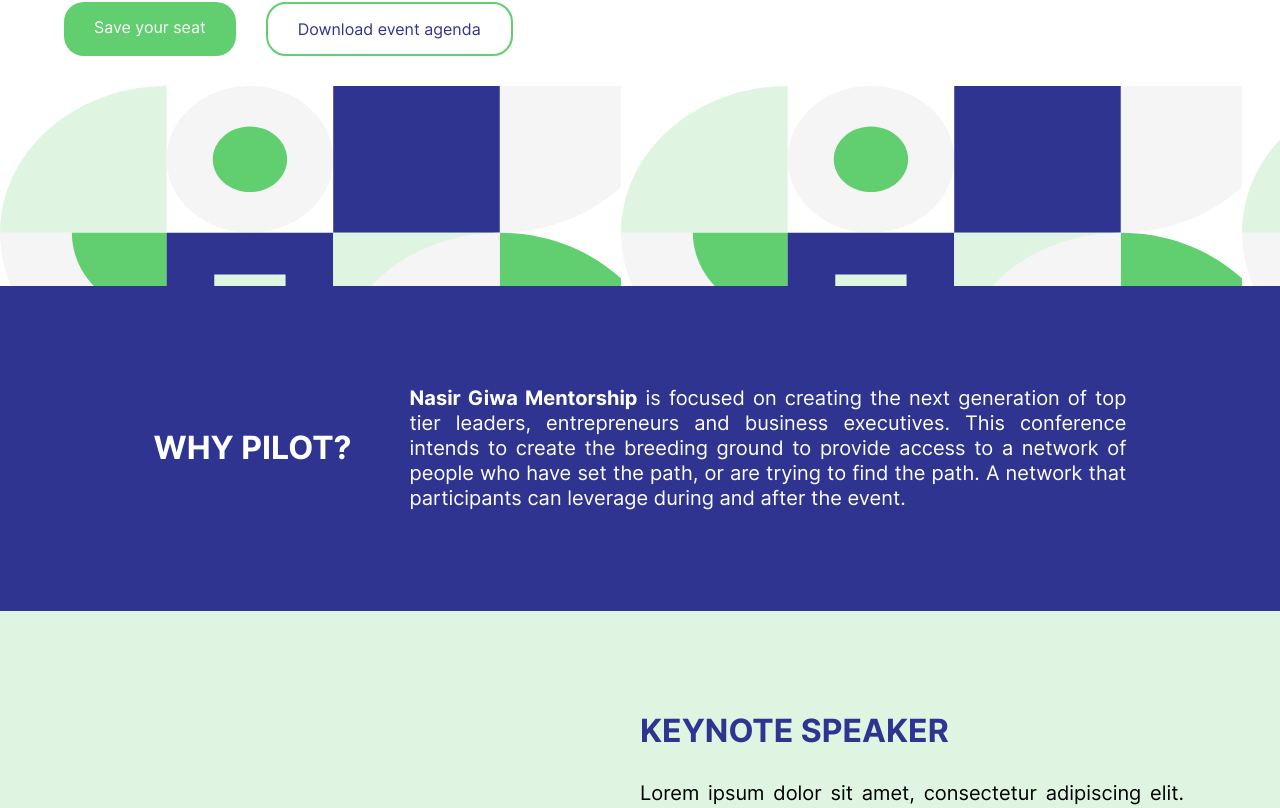
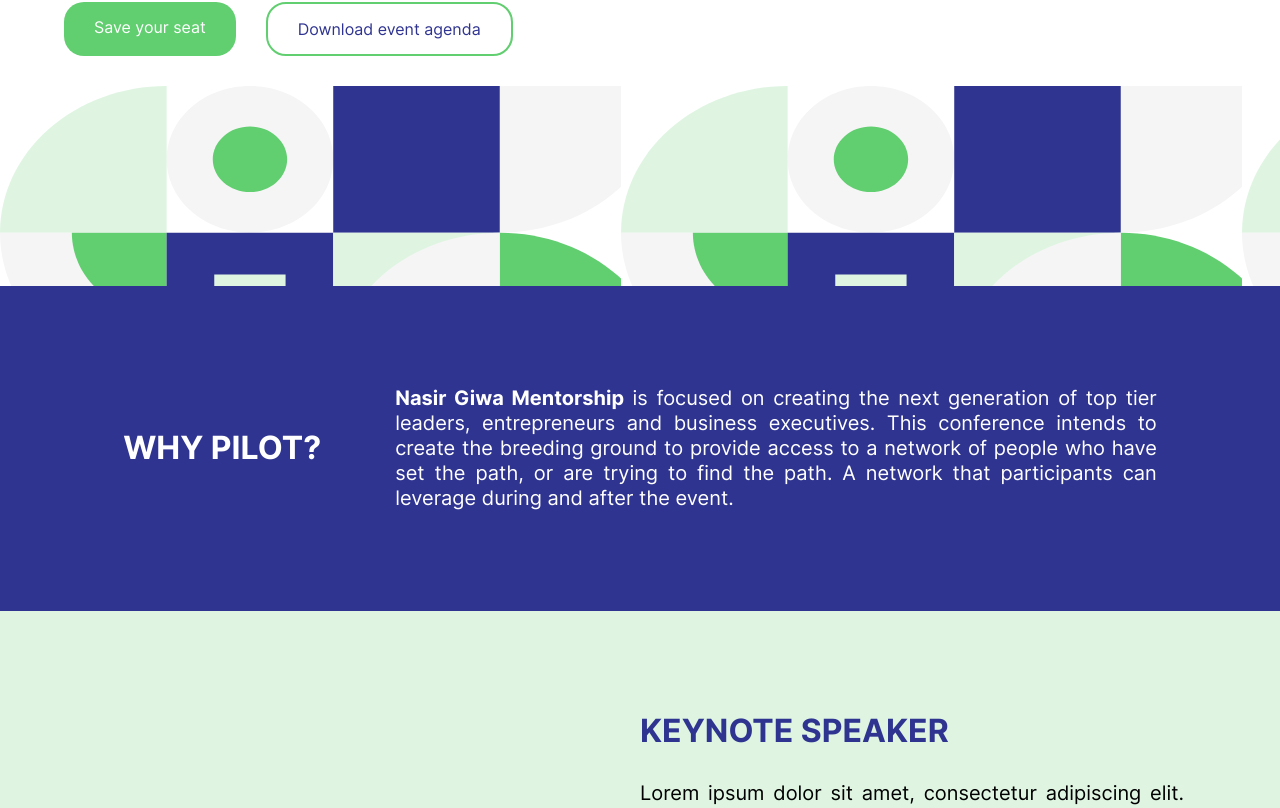
Before and after one commit to aishat-liasu/ngm-pilot, a React (Create React App) app: page / in a window 1280 px wide. Shown: the part 529-1337 px from the top of the page. Built offline with nearby package versions, Linux system fonts and the light colour scheme.

Commit message:
feat: update section_pilot padding style

```diff
--- a/src/styles/App.css
+++ b/src/styles/App.css
@@ -147,7 +147,7 @@
   display: flex;
   background-color: var(--darkblue);
   color: var(--white);
-  padding: 100px 10%;
+  padding: 100px 7.5%;
   justify-content: space-around;
   align-items: center;
 }
```
